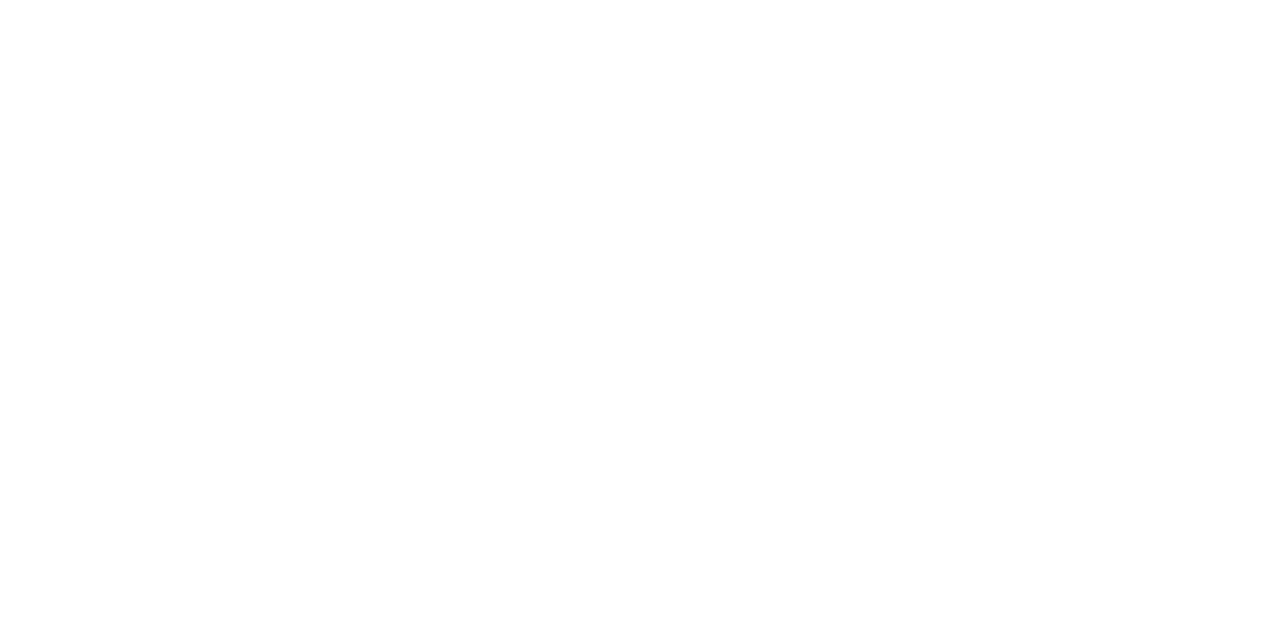
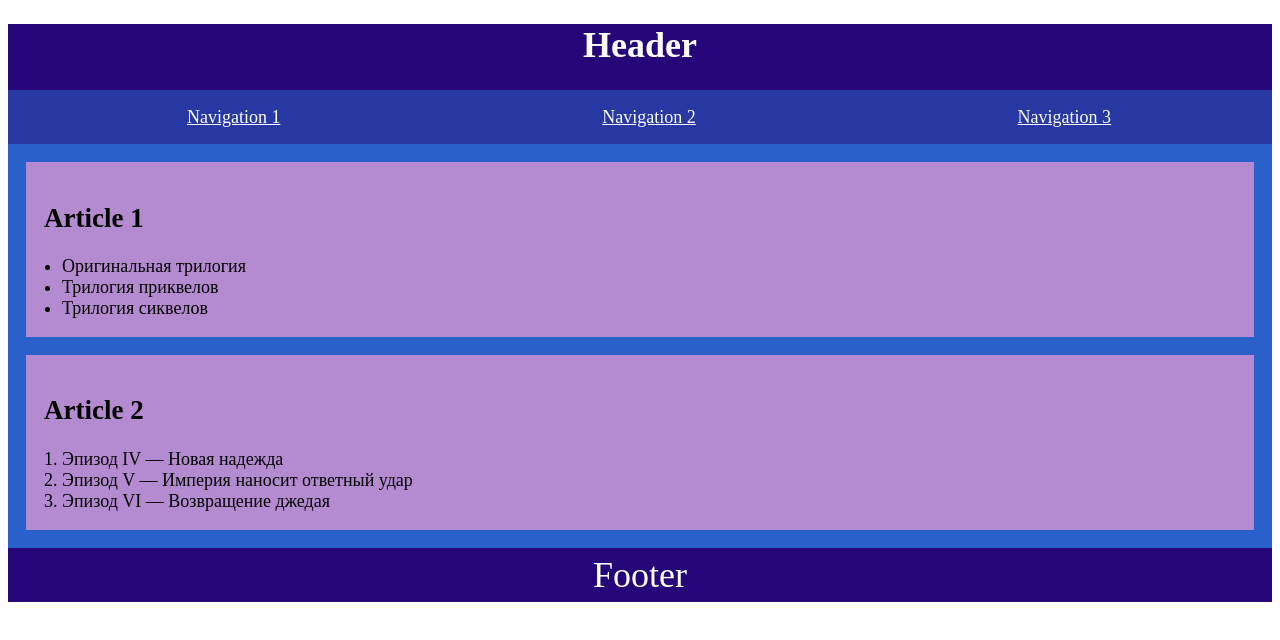
Before and after one commit to js-tasks-ru/htmlcss-20250313_zubr, a website: page 02-dz0/01-semantic-mockup/solution.html in a window 1280 px wide. Drawn offline with Linux system fonts and the light colour scheme.

Commit message:
Semantic html

```diff
--- a/02-dz0/01-semantic-mockup/solution.html
+++ b/02-dz0/01-semantic-mockup/solution.html
@@ -1,4 +1,44 @@
 <!DOCTYPE html>
 <html lang="ru">
-    <!-- Ваше решение -->
+<head>
+  <meta charset="utf-8">
+  <title>Семантическая разметка страницы</title>
+  <link rel="stylesheet" href="style.css">
+</head>
+<body>
+
+  <header>
+    <h1>Header</h1>
+    <nav>
+      <ul>
+        <li><a href="#">Navigation 1</a></li>
+        <li><a href="#">Navigation 2</a></li>
+        <li><a href="#">Navigation 3</a></li>
+      </ul>
+    </nav>
+  </header>
+
+  <main>
+    <article>
+      <h2>Article 1</h2>
+      <ul>
+        <li>Оригинальная трилогия</li>
+        <li>Трилогия приквелов</li>
+        <li>Трилогия сиквелов</li>
+      </ul>
+    </article>
+
+    <article>
+      <h2>Article 2</h2>
+      <ol>
+        <li>Эпизод IV — Новая надежда</li>
+        <li>Эпизод V — Империя наносит ответный удар</li>
+        <li>Эпизод VI — Возвращение джедая</li>
+      </ol>
+    </article>
+  </main>
+
+  <footer>Footer</footer>
+
+</body>
 </html>
--- /dev/null
+++ b/02-dz0/01-semantic-mockup/style.css
@@ -0,0 +1,75 @@
+:root {
+    --text-color-light: #ffffff;
+    --text-color-dark: #000000;
+
+    --color-1: #26077a;
+    --color-2: #2838a3;
+    --color-3: #2a60c9;
+    --color-4: #b48ad0;
+
+    --default-font-size: 18px;
+    --base-indent: 1rem;
+    --base-height: 3rem;
+}
+
+html {
+    color: var(--text-color-light);
+    font-size: var(--default-font-size);
+}
+
+header {
+    background-color: var(--color-1);
+    margin: 0;
+}
+
+nav {
+    background-color: var(--color-2);
+
+    ul {
+        display: flex;
+        flex-direction: row;
+        justify-content: space-around;
+        align-items: center;
+        list-style: none;
+        height: var(--base-height);
+    }
+}
+
+main {
+    background-color: var(--color-3);
+    padding: var(--base-indent);
+    margin: 0;
+}
+
+footer {
+    height: var(--base-height);
+    background-color: var(--color-1);
+    text-align: center;
+    display: flex;
+    justify-content: center;
+    align-items: center;
+    font-size: 2em;
+}
+
+article {
+    color: var(--text-color-dark);
+    background-color: var(--color-4);
+    padding: var(--base-indent);
+
+    &:not(:first-child) {
+        margin-top: var(--base-indent);
+    }
+}
+
+h1 {
+    text-align: center;
+}
+
+a {
+    color: var(--text-color-light);
+}
+
+ul, ol {
+    margin: 0;
+    padding-left: var(--base-indent);
+}
```
